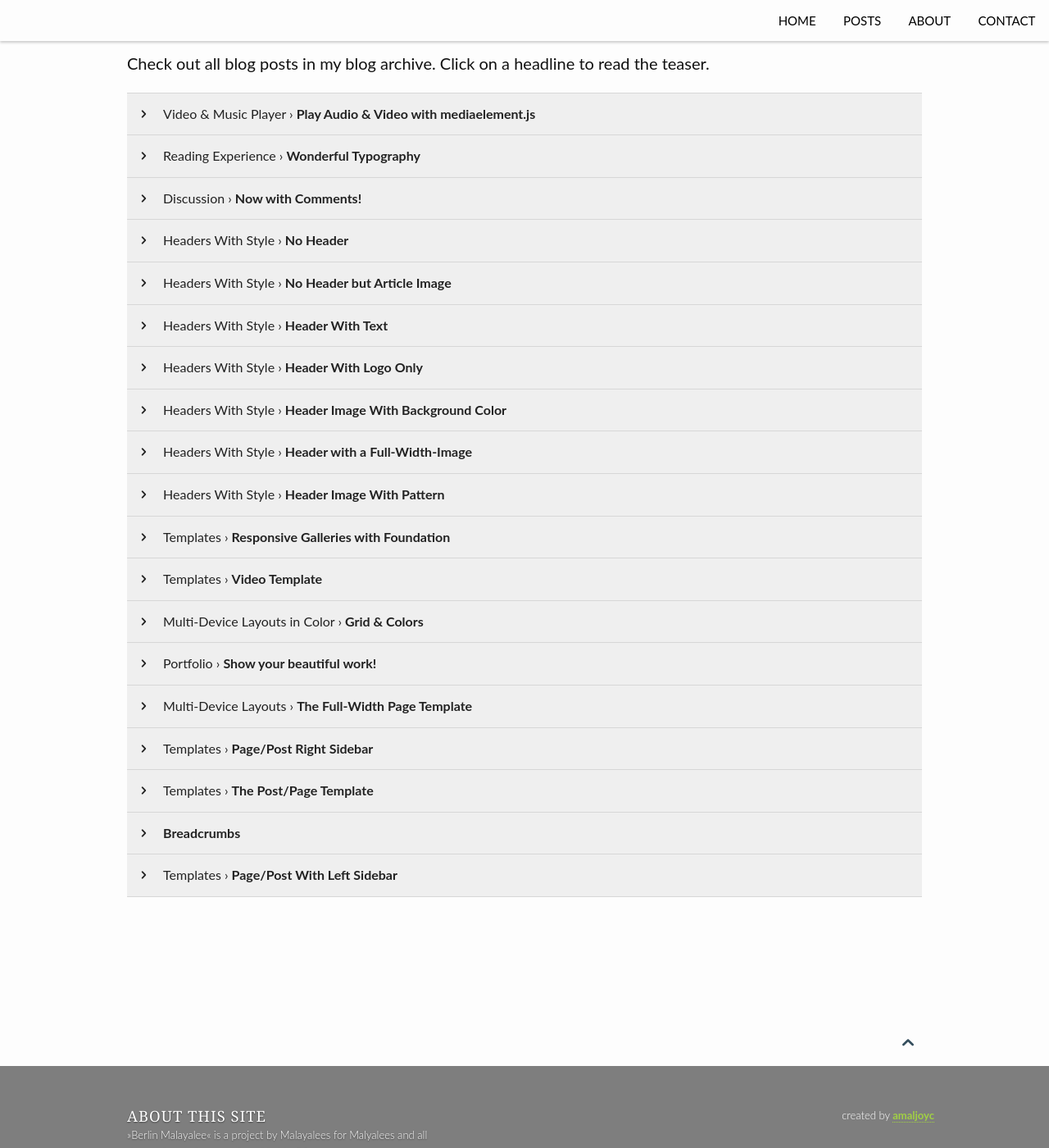
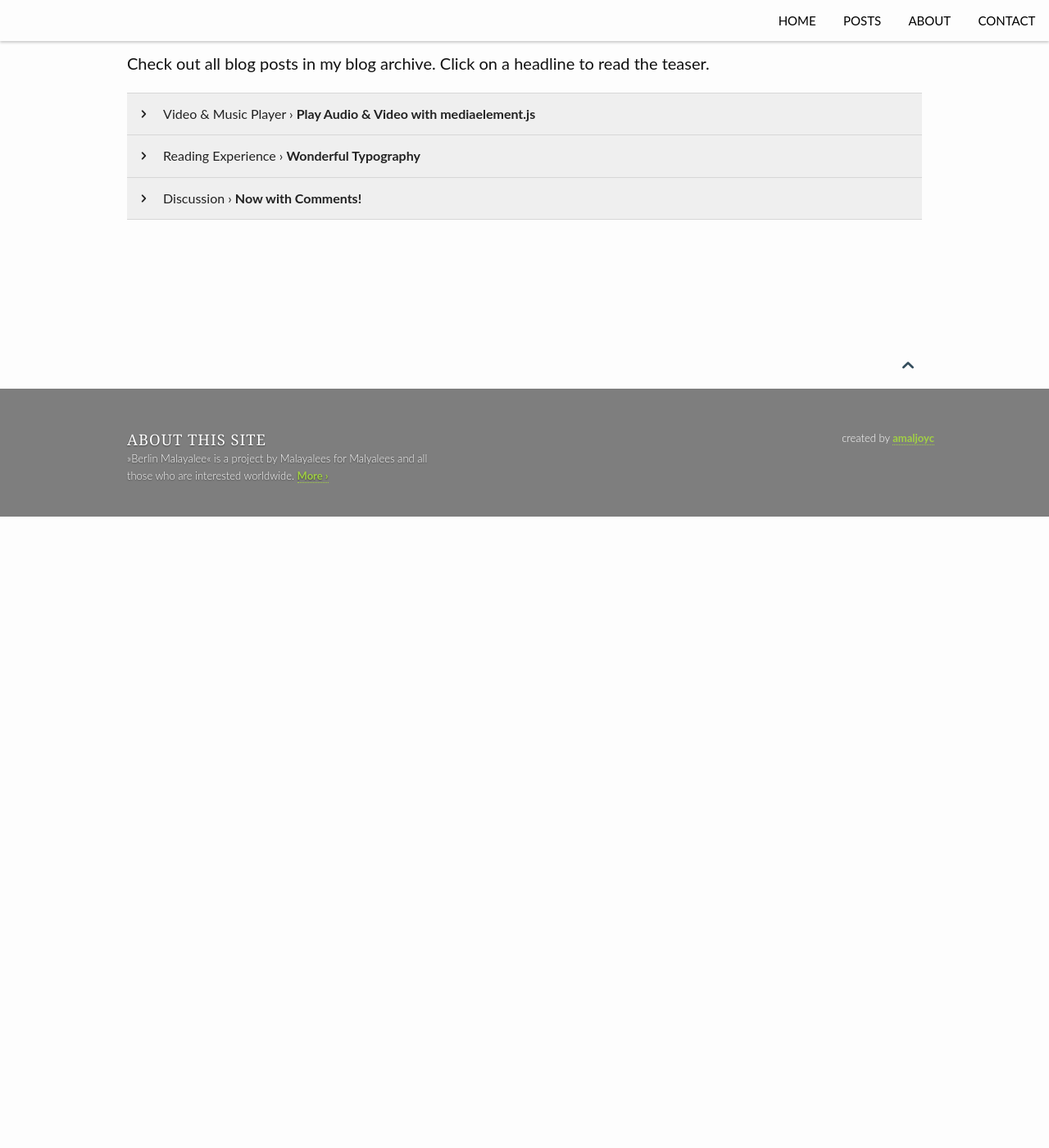
Before and after one commit to amaljoyc/bm-demo, a Jekyll site: the page built from blog/archive.html, in a window 1280 px wide and 1400 px high, scrolled down 421 px. Shown: the whole window at 82% size. Built offline with Jekyll 4.4.1, drawn with Linux system fonts in a browser that asks for light colours; after the commit the page ends 1051 px from its top, so only the background shows below that.

Commit message:
post update

```diff
--- a/_layouts/blog.html
+++ b/_layouts/blog.html
@@ -9,8 +9,8 @@ noindex: true
 		{% include _pagination.html %}
 	</div><!-- /.medium-7.columns -->
 
-
+<!--
 	<div class="medium-4 columns t30">
 		{% include _sidebar.html %}
-	</div><!-- /.medium-5.columns -->
+	</div>--><!-- /.medium-5.columns -->
 </div><!-- /.row -->
--- a/_posts/design/2014-07-09-post-left-sidebar.md
+++ /dev/null
@@ -1,33 +0,0 @@
----
-layout: page
-sidebar: left
-subheadline: Templates
-title:  "Page/Post With Left Sidebar"
-teaser: "This is a example of page/post with a sidebar on the left."
-breadcrumb: true
-tags:
-    - post format
-categories:
-    - design
-image:
-    thumb: gallery-example-3-thumb.jpg
-    title: gallery-example-3.jpg
-    caption_url: http://unsplash.com
----
-*Feeling Responsive* shows metadata by default. The default behaviour can be changed via `config.yml`. To show metadata at the end of a page/post just add the following to front matter:
-<!--more-->
-
-~~~
-show_meta: true
-~~~
-
-If you don't want to show metadata, it's simple again:
-
-~~~
-show_meta: false
-~~~
-
-
-## Other Post Formats
-{: .t60 }
-{% include list-posts tag='post format' %}
--- a/_posts/design/2014-07-10-page.md
+++ /dev/null
@@ -1,37 +0,0 @@
----
-layout: page
-subheadline: Templates
-title:  "The Post/Page Template"
-teaser: "The default template for posts and pages aligns the page beautifully in the middle. <strong>But</strong> you can customize posts/pages easily via switches in the front matter to <em>get a sidebar</em> and/or to <em>turn off meta-information</em> at the end of the page like categories, tags and dates."
-meta_teaser: "This is an example of a beautiful aligned post in the middle. There is no sidebar to distract the reader. The difference to the Page-Template is, that you find meta-information at the bottom of the post."
-breadcrumb: true
-categories:
-    - design
-tags:
-    - blog
-    - content
-    - post
-    - post format
-image:
-    title: gallery-example-1.jpg
-    caption: Unsplash.com
-    caption_url: http://unsplash.com
-author: mo
----
-*Feeling Responsive* shows metadata by default. The default behaviour can be changed via `config.yml`. To show metadata at the end of a page/post just add the following to front matter:
-<!--more-->
-
-~~~
-show_meta: true
-~~~
-
-If you don't want to show metadata, it's simple again:
-
-~~~
-show_meta: false
-~~~
-
-
-## Other Post Formats
-{: .t60 }
-{% include list-posts tag='post format' %}
--- a/_posts/design/2014-07-10-post-right-sidebar.md
+++ /dev/null
@@ -1,34 +0,0 @@
----
-layout: page
-sidebar: right
-subheadline: Templates
-title:  "Page/Post Right Sidebar"
-teaser: "This is an example of page/post with a sidebar on the right."
-breadcrumb: true
-tags:
-    - post format
-categories:
-    - design
-image:
-    thumb: gallery-example-2-thumb.jpg
-    title: gallery-example-2.jpg
-    caption: Unsplash.com
-    caption_url: http://unsplash.com
----
-*Feeling Responsive* shows metadata by default. The default behaviour can be changed via `config.yml`. To show metadata at the end of a page/post just add the following to front matter:
-<!--more-->
-
-~~~
-show_meta: true
-~~~
-
-If you don't want to show metadata, it's simple again:
-
-~~~
-show_meta: false
-~~~
-
-
-## Other Post Formats
-{: .t60 }
-{% include list-posts tag='post format' %}
--- a/_posts/design/2014-08-19-page-fullwidth.md
+++ /dev/null
@@ -1,44 +0,0 @@
----
-layout: page-fullwidth
-title:  "The Full-Width Page Template"
-subheadline:  "Multi-Device Layouts"
-teaser: "The full-width page format gives you all the space you need to show your content using the grid."
-categories:
-    - design
-header:
-   image_fullwidth: header_unsplash_leaf.jpg
----
-*Feeling Responsive* is built on Foundation. And of course, we make use of the wonderful grid system and so can you. Find out more about [constructing  beautiful layouts][1] in the foundation documentation.
-<!--more-->
-
-<div class="row">
-    <div class="medium-4 columns t30">
-    <img src="{{ site.urlimg }}gallery-example-4.jpg" alt="">
-    </div><!-- /.medium-4.columns -->
-
-    <div class="medium-4 columns t30">
-      <img src="{{ site.urlimg }}gallery-example-5.jpg" alt="">
-    </div><!-- /.medium-4.columns -->
-
-    <div class="medium-4 columns t30">
-      <img src="{{ site.urlimg }}gallery-example-6.jpg" alt="">
-    </div><!-- /.medium-4.columns -->
-
-</div><!-- /.row -->
-
-
-<div class="row">
-    <div class="medium-8 columns t30">
-    <img src="{{ site.urlimg }}gallery-example-7.jpg" alt="">
-    </div><!-- /.medium-8.columns -->
-
-    <div class="medium-4 columns t30">
-      <img src="{{ site.urlimg }}gallery-example-3.jpg" alt="">
-      <img class="t30" src="{{ site.urlimg }}gallery-example-8.jpg" alt="">
-    </div><!-- /.medium-4.columns -->
-
-</div><!-- /.row -->
-
-
-
- [1]: http://foundation.zurb.com/docs/components/grid.html
--- a/_posts/design/2014-09-10-portfolio.md
+++ /dev/null
@@ -1,39 +0,0 @@
----
-layout: page-fullwidth
-title: "Show your beautiful work!"
-subheadline: "Portfolio"
-teaser: "With <em>Feeling Responsive</em> you don't need a special portfolio template. Just check out the great possibilities of the <a href='http://foundation.zurb.com/docs/components/grid.html'>foundation grid</a> and experiment with it."
-categories:
-    - design
----
-<!--more-->
-
-<div class="row t60">
-    <div class="medium-6 columns b30">
-        <img src="{{ site.urlimg }}webdesign_screenshot_nixdorf.jpg" alt="">
-        <p> Website: Nixdorf Internatsberatung &amp; Schulberatung</p>
-    </div><!-- /.medium-6.columns -->
-
-    <div class="medium-6 columns b30">
-        <img src="{{ site.urlimg }}webdesign_screenshot_jcorneille.jpg" alt="">
-        <p>Website: <a href="http://jcorneille.de">Grafik Design Jeannette Corneille</a></p>
-    </div><!-- /.medium-6.columns -->
-</div><!-- /.row -->
-
-
-<div class="row t30">
-    <div class="medium-4 columns">
-        <img src="{{ site.urlimg }}webdesign_screenshot_stilwandel.jpg" alt="">
-        <p>Website: <a href="http://stilwandel-koeln.de">Stilwandel-Koeln.de</a></p>
-    </div><!-- /.medium-4.columns -->
-
-    <div class="medium-4 columns">
-        <img src="{{ site.urlimg }}webdesign_screenshot_tarnkappe.jpg" alt="">
-        <p>Website: <a href="http://tarnkarppe.info">Tarnkappe.info</a></p>
-    </div><!-- /.medium-4.columns -->
-
-    <div class="medium-4 columns">
-        <img src="{{ site.urlimg }}webdesign_screenshot_schriefer.jpg" alt="">
-        <p>Website: <a href="http://www.psychotherapie-schriefer.de/">Praxis für psychologische Psychotherapie Simone Schriefer</a></p>
-    </div><!-- /.medium-4.columns -->
-</div><!-- /.row -->
--- a/_posts/design/2014-09-13-grid.md
+++ /dev/null
@@ -1,149 +0,0 @@
----
-layout: page-fullwidth
-subheadline:  "Multi-Device Layouts in Color"
-title:  "Grid & Colors"
-teaser: "Create powerful multi-device layouts quickly and easily with the 12-column, nest-able Foundation grid. To optimize the size of your images, you find the correct dimensions beneath. Further below you find the <a href='#color-scheme-and-colors-codes'>colorscheme and colors</a> used for <em>Feeling Responsive</em> and their color codes."
-breadcrumb: true
-categories:
-    - design
-permalink: /design/grid/
-header:
-    image_fullwidth: "unsplash_brooklyn-bridge_header.jpg"
-image:
-    thumb: "unsplash_brooklyn-bridge-thumb.jpg"
----
-*Feeling Responsive* is built on Foundation. And of course, we make use of the wonderful grid system and so can you. Find out more about [constructing  beautiful layouts][1] in the foundation documentation.
-<!--more-->
-
-<div class="show-for-small">
-<div class="row">
-    <div class="small-12 columns">
-<h3>Small Grid</h3>
-        </div><!-- /.small-12.columns -->
-    </div>
-<div class="row">
-  <div class="small-6 columns">
-      <img src="http://placehold.it/470x264/6b6351/e1dcd7&amp;text=2+Columns">
-  </div>
-  <div class="small-6 columns">
-      <img src="http://placehold.it/470x264/e05a10/e1e75e&amp;text=2+Columns">
-  </div>
-</div>
-</div>
-
-<div class="show-for-large-up">
-    <div class="row">
-        <div class="small-12 columns">
-            <h2>Large Displays</h2>
-            <h3>Large Displays Two Columns</h3>
-        </div><!-- /.small-12.columns -->
-    </div>
-
-<div class="row">
-  <div class="large-6 columns">
-      <img src="http://placehold.it/470x264/6b6351/e1dcd7&amp;text=Width+470+Pixel">
-  </div>
-  <div class="large-6 columns">
-      <img src="http://placehold.it/470x264/e05a10/e1e75e&amp;text=Width+470+Pixel">
-  </div>
-</div>
-
-<div class="row">
-    <div class="small-12 columns">
-        <h3>Large Displays Three Columns</h3>
-    </div><!-- /.small-12.columns -->
-</div>
-
-
-
-
-
-<div class="row">
-  <div class="large-4 columns">
-      <img src="http://placehold.it/303x170/6b6351/e1dcd7&amp;text=Width+303+Pixel">
-  </div>
-  <div class="large-4 columns">
-      <img src="http://placehold.it/303x170/e05a10/e1e75e&amp;text=Width+303+Pixel">
-  </div>
-  <div class="large-4 columns">
-      <img src="http://placehold.it/303x170/fabb00/771e1e&amp;text=Width+303+Pixel">
-  </div>
-</div>
-
-<div class="row">
-    <div class="small-12 columns">
-        <h3>Large Displays Four Columns</h3>
-    </div><!-- /.small-12.columns -->
-</div>
-
-<div class="row">
-  <div class="large-3 columns">
-      <img src="http://placehold.it/220x141/6b6351/e1dcd7&amp;text=Width+220+Pixel">
-  </div>
-  <div class="large-3 columns">
-      <img src="http://placehold.it/220x141/e05a10/e1e75e&amp;text=Width+220+Pixel">
-  </div>
-  <div class="large-3 columns">
-      <img src="http://placehold.it/220x141/fabb00/771e1e&amp;text=Width+220+Pixel">
-  </div>
-  <div class="large-3 columns">
-      <img src="http://placehold.it/220x141/00792c/acca57&amp;text=Width+220+Pixel">
-  </div>
-</div>
-</div><!-- /.hide-for-small -->
-
-<div class="row t90">
-    <div class="small-12 columns">
-        <h2>Color Scheme and Colors Codes</h2>
-        <p class="teaser"><em>Feeling Responsive</em> uses strong colors in combination with grey colors.</p>
-        <h3>Colours</h3>
-    </div><!-- /.small-12.columns -->
-</div>
-
-<div class="row">
-<div class="small-2 columns"><div style="background: #45B29D; height: 137px;"></div></div>
-<div class="small-2 columns"><div style="background: #334D5C; height: 137px;"></div></div>
-<div class="small-2 columns"><div style="background: #A1D044; height: 137px;"></div></div>
-<div class="small-2 columns"><div style="background: #EFC94C; height: 137px;"></div></div>
-<div class="small-2 columns"><div style="background: #E27A3F; height: 137px;"></div></div>
-<div class="small-2 columns"><div style="background: #DF4949; height: 137px;"></div></div>
-</div>
-
-
-
-<h3>Grey Scale</h3>
-
-
-<div class="row">
-<div class="small-2 columns"><div style="background: #E4E4E4; height: 137px;"></div></div>
-<div class="small-2 columns"><div style="background: #D7D7D7; height: 137px;"></div></div>
-<div class="small-2 columns"><div style="background: #CBCBCB; height: 137px;"></div></div>
-<div class="small-2 columns"><div style="background: #BEBEBE; height: 137px;"></div></div>
-<div class="small-2 columns"><div style="background: #A4A4A4; height: 137px;"></div></div>
-<div class="small-2 columns"><div style="background: #979797; height: 137px;"></div></div>
-</div>
-<div class="row t30">
-<div class="small-2 columns"><div style="background: #8B8B8B; height: 137px;"></div></div>
-<div class="small-2 columns"><div style="background: #7E7E7E; height: 137px;"></div></div>
-<div class="small-2 columns"><div style="background: #646464; height: 137px;"></div></div>
-<div class="small-2 columns"><div style="background: #575757; height: 137px;"></div></div>
-<div class="small-2 columns"><div style="background: #4B4B4B; height: 137px;"></div></div>
-<div class="small-2 columns"><div style="background: #3E3E3E; height: 137px;"></div></div>
-</div>
-<div class="row t30">
-<div class="small-2 columns"><div style="background: #313131; height: 137px;"></div></div>
-<div class="small-2 columns"><div style="background: #242424; height: 137px;"></div></div>
-<div class="small-2 columns"><div style="background: #171717; height: 137px;"></div></div>
-<div class="small-2 columns end"><div style="background: #0B0B0B; height: 137px;"></div></div>
-</div>
-
-
-<div id="bottom" class="row t30">
-    <div class="small-12 columns">
-       {% include next-previous-post-in-category %}
-    </div><!-- /.small-12.columns -->
-</div>
-
-
-
- [1]: http://foundation.zurb.com/docs/components/grid.html
--- a/_posts/design/2014-09-14-video.md
+++ /dev/null
@@ -1,35 +0,0 @@
----
-layout: video
-show_meta: false
-title: "Video Template"
-subheadline: "Templates"
-teaser: "If you want to show videos in a large manner, the video template is the right choice."
-tags:
-    - post format
-categories:
-    - design
-iframe: "<iframe width='970' height='546' src='//www.youtube.com/embed/WoHxoz_0ykI' frameborder='0' allowfullscreen></iframe>"
-#
-# These video settings are totally optional. It's only purpose
-# is SEO, so that videos show up in Google hopefully with a
-# thumbnail.
-# More › https://developers.google.com/webmasters/videosearch/schema?hl=en&rd=1
-#
-# embedURL – A URL pointing to a player for the specific video.
-# contentURL – A URL pointing to the actual video media file
-# thumbnailUrl – A URL pointing to the video thumbnail image file.
-#
-video:
-    embedURL: "https://www.youtube.com/embed/WoHxoz_0ykI"
-    contentURL: "https://www.youtube.com/watch?v=WoHxoz_0ykI"
-    thumbnailUrl: "http://img.youtube.com/vi/WoHxoz_0ykI/maxresdefault.jpg"
----
-<!--more-->
-
-## About the video by Kutiman
-
-> Ophir Kutiel, professionally known as Kutiman, is an Israeli musician, composer, producer and animator. He is best known for creating the online music video project, ThruYOU, and a self-titled album. <cite>[Wikipedia](http://en.wikipedia.org/wiki/Kutiman)</cite>
-
-
-
-Source: [Kutiman – Thru You Too – »Give It Up«](https://www.youtube.com/watch?v=WoHxoz_0ykI)
--- a/_posts/design/2014-09-15-gallery.md
+++ /dev/null
@@ -1,91 +0,0 @@
----
-layout: page
-subheadline:  "Templates"
-title:  "Responsive Galleries with Foundation"
-teaser: "Wanna create a responsive gallery to showcase your portfolio, recent photos or images? It's quite easy thanks to Foundation and <a href='http://foundation.zurb.com/docs/components/clearing.html'>Clearing Lightbox</a>."
-categories:
-    - design
-tags:
-    - post format
-image:
-   thumb: "gallery-example-1-thumb.jpg"
-gallery:
-    - image_url: gallery-example-1.jpg
-      caption: Great images by Unsplash.com
-    - image_url: gallery-example-2.jpg
-      caption: Great images by Unsplash.com
-    - image_url: gallery-example-3.jpg
-      caption: Great images by Unsplash.com
-    - image_url: gallery-example-4.jpg
-      caption: Great images by Unsplash.com
-    - image_url: gallery-example-5.jpg
-      caption: Great images by Unsplash.com
-    - image_url: gallery-example-6.jpg
-      caption: Great images by Unsplash.com
-    - image_url: gallery-example-7.jpg
-      caption: Great images by Unsplash.com
-    - image_url: gallery-example-8.jpg
-      caption: Great images by Unsplash.com
----
-You just need to choose a template like the [`page`][3]- or [`page-fullwidth`][4]-template and then just use `{% raw %}{% include gallery %}{% endraw %}`.
-<!--more-->
-
-{% include gallery %}
-
-
-## How to embed a gallery
-
-`{% raw %}{% include gallery %}{% endraw %}` lets you easily embed a gallery into your post. To use the gallery-include...
-
-
-### Step 1
-
-1. Make two images: a thumbnail and a big image.
-2. Name the thumbnail *gallery-image-thumb.jpg* and...
-3. ...name the big *gallery-image.jpg*.
-4. Place them in the *images*-folder.
-
-
-### Step 2
-
-Define the big version in frontmatter,
-
-~~~
-gallery:
-    - image_url: gallery-image.jpg
-~~~
-
-If you like captions, give each image a caption:
-
-~~~
-gallery:
-    - image_url: gallery-image.jpg
-       caption: Starting Page with huge One Logo
-~~~
-
-### Step 3
-
-Add the include whereever you want in your content with `{% raw %}{% include gallery %}{% endraw %}`.
-
-{% include alert info='Have a look at this example-entry. And have a look into the images-folder. :)' %}
-
-
-
-
-
-
-
-
-
-
-
-## Other Post Formats
-{: .t60 }
-{% include list-posts tag='post format' %}
-
-
-
- [1]: http://foundation.zurb.com/docs/components/clearing.html
- [2]: http://foundation.zurb.com/docs/components/block_grid.html
- [3]: {{ site.url }}/design/page/
- [4]: {{ site.url }}/design/page-fullwidth/
--- a/_posts/design/2014-10-08-header-image-pattern.md
+++ /dev/null
@@ -1,36 +0,0 @@
----
-layout: page
-title:  "Header Image With Pattern"
-subheadline:  "Headers With Style"
-teaser: "Feeling Responsive allows you to use all kinds of headers. This example shows a header image in front of a pattern."
-categories:
-    - design
-tags:
-    - design
-    - pattern
-    - header
-header:
-    image: header_unsplash_2-970x.jpg
-    pattern: pattern_concrete.jpg
-    caption: This is a caption for the header image with link
-    caption_url: https://unsplash.com/
----
-It's so easy to do. Just define in front matter an image and a pattern image. Instead of a pattern you can also use a color. Have a look at the [example with a background color]({{ site.url }}/design/header-image-color/).
-<!--more-->
-
-## Front Matter Code
-
-~~~
-header:
-    image:  "header_unsplash_2-970x.jpg"
-    pattern:  "pattern_concrete.jpg"
-    caption: This is a caption for the header image with link
-    caption_url: https://unsplash.com/
-~~~
-
-
-
-### All Header-Styles
-{: .t60 }
-
-{% include list-posts tag='header' %}
--- a/_posts/design/2014-10-09-header-full-width-image.md
+++ /dev/null
@@ -1,36 +0,0 @@
----
-layout: page
-title:  "Header with a Full-Width-Image"
-subheadline:  "Headers With Style"
-teaser: "Feeling Responsive allows you to use all kinds of headers. This example shows a header with a <em>full-width-image</em>."
-categories:
-    - design
-tags:
-    - design
-    - background color
-    - header
-image:
-   thumb: "unsplash_brooklyn-bridge-thumb.jpg"
-header:
-    image_fullwidth: "unsplash_brooklyn-bridge_header.jpg"
-    caption: This is a caption for the header image with link
-    caption_url: https://unsplash.com/
----
-It's so easy to do. Just define in front matter your image.
-<!--more-->
-
-## Front Matter Code
-
-~~~
-header:
-    image_fullwidth: "unsplash_brooklyn-bridge_header.jpg"
-    caption: This is a caption for the header image with link
-    caption_url: https://unsplash.com/
-~~~
-
-
-
-### All Header-Styles
-{: .t60 }
-
-{% include list-posts tag='header' %}
--- a/_posts/design/2014-10-09-header-image-color.md
+++ /dev/null
@@ -1,38 +0,0 @@
----
-layout: page
-title:  "Header Image With Background Color"
-subheadline:  "Headers With Style"
-teaser: "Feeling Responsive allows you to use all kinds of headers. This example shows a header image with a defined background color via front matter."
-categories:
-    - design
-tags:
-    - design
-    - background color
-    - header
-header:
-    image: header_unsplash_2-970x.jpg
-    background-color:  "#304558"
-    caption: This is a caption for the header image with link
-    caption_url: https://unsplash.com/
----
-It's so easy to do. Just define in front matter an image and a background color. Instead of a color you can also use a pattern image. Have a look at the [example with a background pattern]({{ site.url }}/design/header-image-pattern/).
-<!--more-->
-
-
-## Front Matter Code
-
-{% include alert alert="WARNING: To make this work the value of `background-color` must be inbetween quotes." %}
-
-~~~
-header:
-    image: "header_unsplash_2-970x.jpg"
-    background-color: "#fabb00"
-    caption: This is a caption for the header image with link
-    caption_url: https://unsplash.com/
-~~~
-
-
-### All Header-Styles
-{: .t60 }
-
-{% include list-posts tag='header' %}
--- a/_posts/design/2014-10-09-header-logo-only.md
+++ /dev/null
@@ -1,19 +0,0 @@
----
-layout: page
-title:  "Header With Logo Only"
-subheadline:  "Headers With Style"
-teaser: "Feeling Responsive allows you to use all kinds of headers. This is the default mode. It shows a header just with your logo on the standard background."
-categories:
-    - design
-tags:
-    - design
-    - background color
-    - header
----
-No front matter code needed.
-<!--more-->
-
-### All Header-Styles
-{: .t60 }
-
-{% include list-posts tag='header' %}
--- a/_posts/design/2015-02-10-header-with-text.md
+++ /dev/null
@@ -1,35 +0,0 @@
----
-layout: page
-title: "Header With Text"
-subheadline: "Headers With Style"
-teaser: "Feeling Responsive allows you to use all kinds of headers. This header is with text."
-categories:
-    - design
-tags:
-    - design
-    - background color
-    - header
-header:
-    title: header with text
-    background-color: "#EFC94C;"
-#    pattern: pattern_concrete.jpg
-    image_fullwidth: unsplash_brooklyn-bridge_header.jpg
-    caption: This is a caption for the header image with link
-    caption_url: https://unsplash.com/
----
-<!--more-->
-
-## Front Matter Code
-
-~~~
-header:
-    title: header with text
-    image_fullwidth: unsplash_brooklyn-bridge_header.jpg
-    caption: This is a caption for the header image with link
-    caption_url: https://unsplash.com/
-~~~
-
-### All Header-Styles
-{: .t60 }
-
-{% include list-posts tag='header' %}
--- a/_posts/design/2015-03-12-no-header-but-image.md
+++ /dev/null
@@ -1,33 +0,0 @@
----
-layout: page
-subheadline:  "Headers With Style"
-title:  "No Header but Article Image"
-teaser: "Feeling Responsive enables you to get the attention of visitors. If you don't want to use a big header, use an image for the article instead."
-categories:
-    - design
-tags:
-    - design
-    - background color
-    - header
-header: no
-image:
-    title: unsplash_eagle.jpg
-    caption: This is a caption for the header image with link
-    caption_url: https://unsplash.com/
----
-First turn of the header with `header: no`. Then add an image to with the following code. The caption is optional.
-<!--more-->
-
-~~~
-header: no
-image:
-    title: unsplash_eagle.jpg
-    caption: This is a caption for the header image with link
-    caption_url: https://unsplash.com/
-~~~
-
-
-### All Header-Styles
-{: .t60 }
-
-{% include list-posts tag='header' %}
--- a/_posts/design/2015-08-11-no-header.md
+++ /dev/null
@@ -1,25 +0,0 @@
----
-layout: page
-subheadline:  "Headers With Style"
-title:  "No Header"
-teaser: "Feeling Responsive allows you to use all kinds of headers. This example shows <em>no</em> header at all. Just the navigation."
-categories:
-    - design
-tags:
-    - design
-    - background color
-    - header
-header: no
----
-*Silence is beautiful.* Sometimes you just want no distractions at all. Whether you like the content to speak for itself or enjoy pure typography on a plain background: *Feeling Responsive* got you covered. Just say *no* like this:
-<!--more-->
-
-~~~
-header: no
-~~~
-
-
-### All Header-Styles
-{: .t60 }
-
-{% include list-posts tag='header' %}
```
Also changed, not shown: _posts/design/2014-07-10-breadcrumb.md (deleted, +0 -20 lines).
